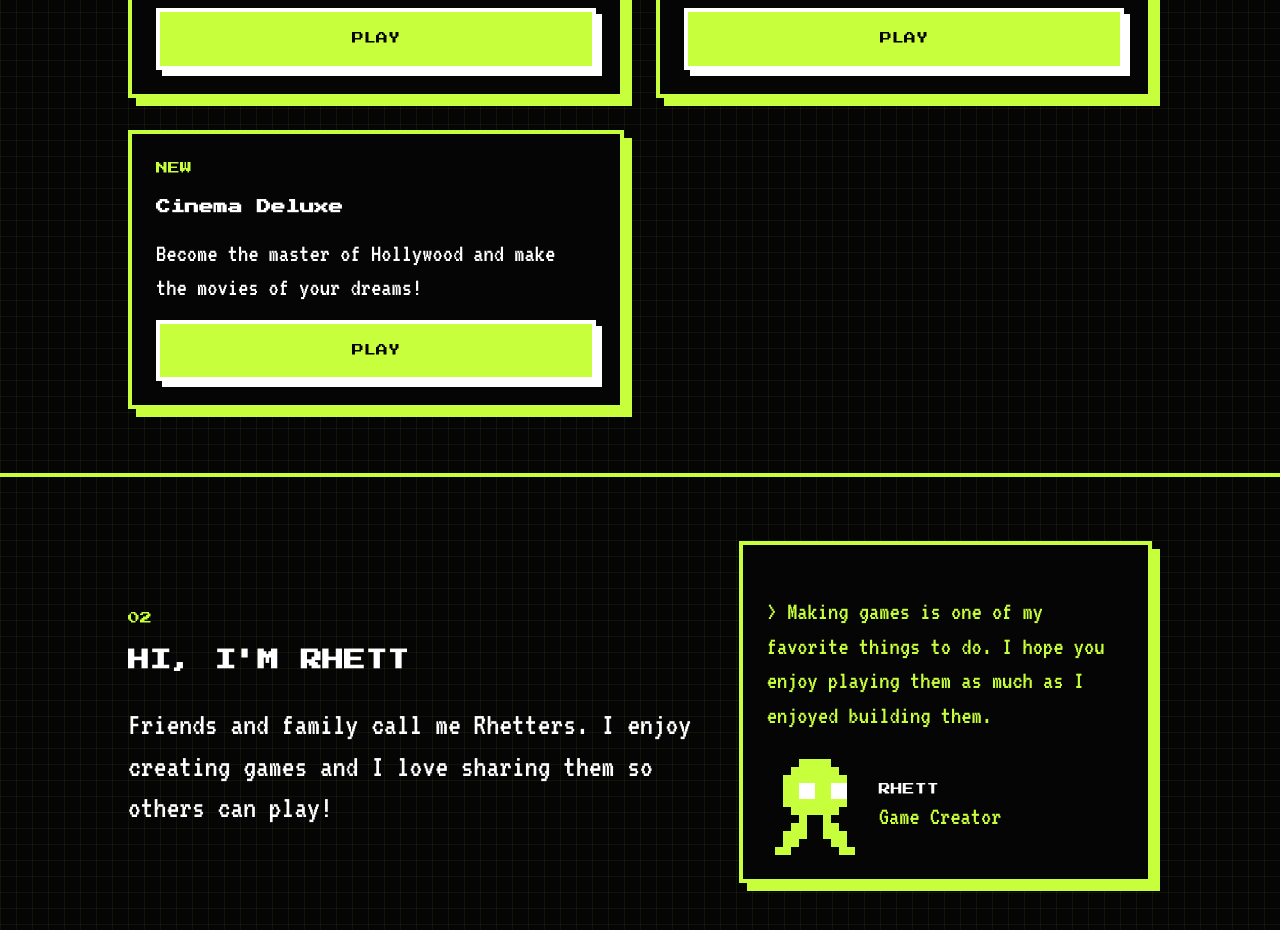
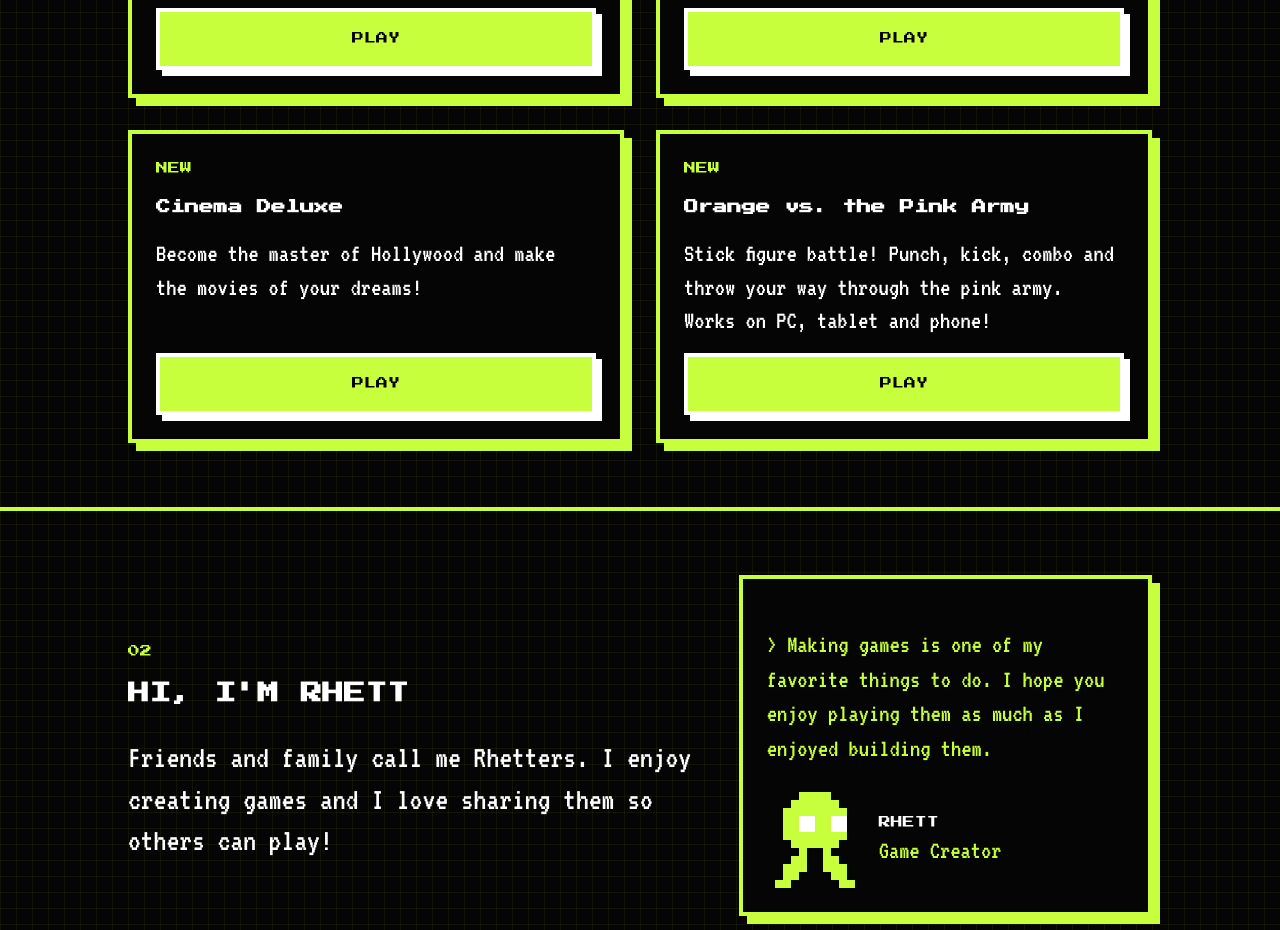
Before and after one commit to rhetters/rhetters.github.io, a plain HTML site: page index.html in a window 1280 px wide. Shown: the part 1460-2390 px from the top of the page. Drawn offline with Linux system fonts and the light colour scheme.

Commit message:
Add Orange vs. the Pink Army to the game shelf
New card (game 6) linking to https://rhetters.github.io/stickfighters,
matching the existing card template.

Co-Authored-By: Claude Opus 5.5 <noreply@anthropic.com>
Claude-Session: https://claude.ai/code/session_01XUwVZesF1RTQH4RYAN4Z1s

```diff
--- a/index.html
+++ b/index.html
@@ -282,6 +282,14 @@
           <a class="pixel press" href="https://rhetters.github.io/CinemaDeluxe" target="_blank" rel="noreferrer">PLAY</a>
         </article>
 
+        <!-- ========== GAME 6: Orange vs. the Pink Army ========== -->
+        <article class="card frame">
+          <p class="pixel tag">NEW</p>
+          <h3 class="pixel">Orange vs. the Pink Army</h3>
+          <p class="blurb">Stick figure battle! Punch, kick, combo and throw your way through the pink army. Works on PC, tablet and phone!</p>
+          <a class="pixel press" href="https://rhetters.github.io/stickfighters" target="_blank" rel="noreferrer">PLAY</a>
+        </article>
+
         <!--
           ========== TEMPLATE FOR FUTURE GAMES ==========
           Copy this whole block and paste it above this comment:
```
